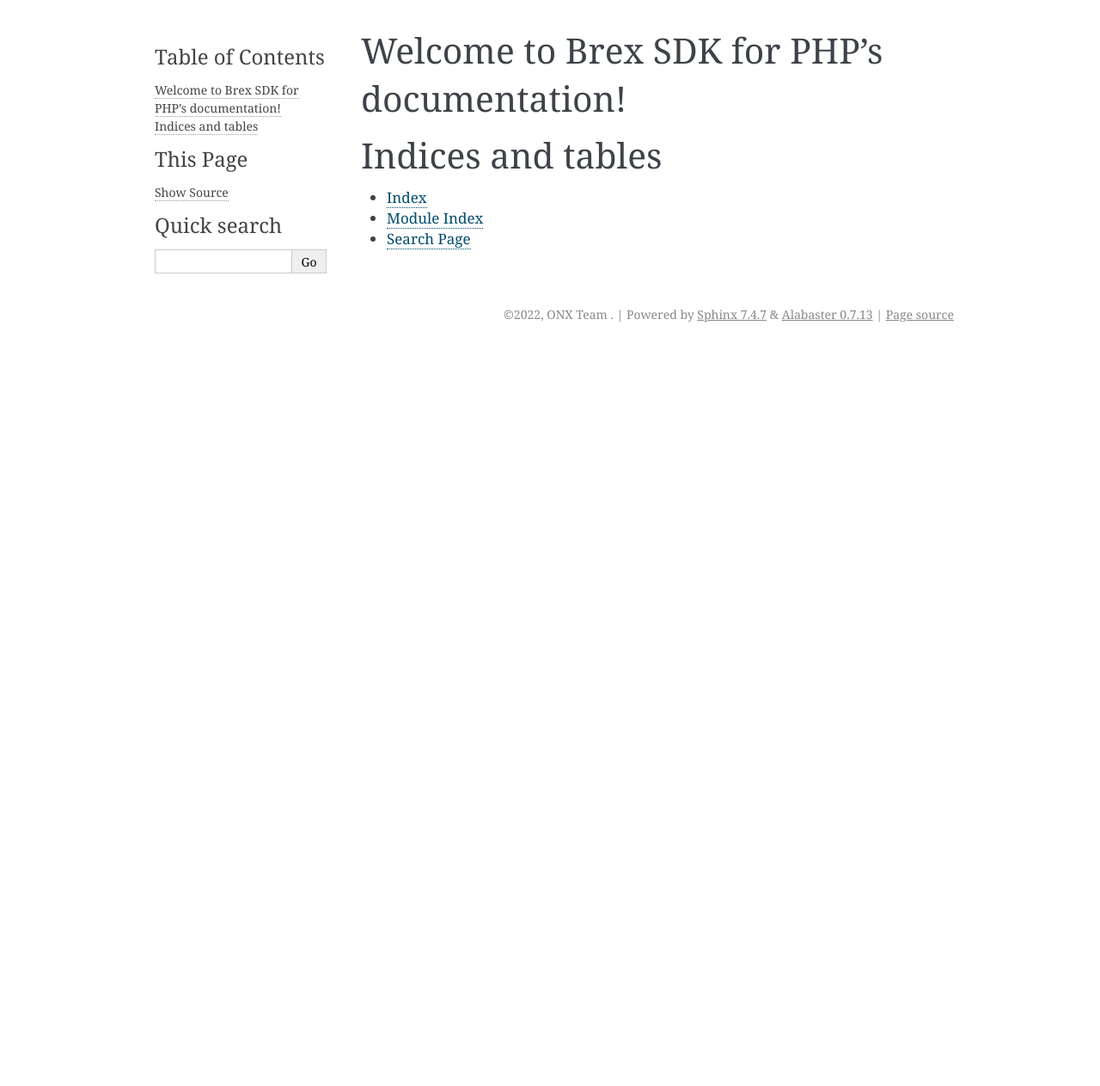
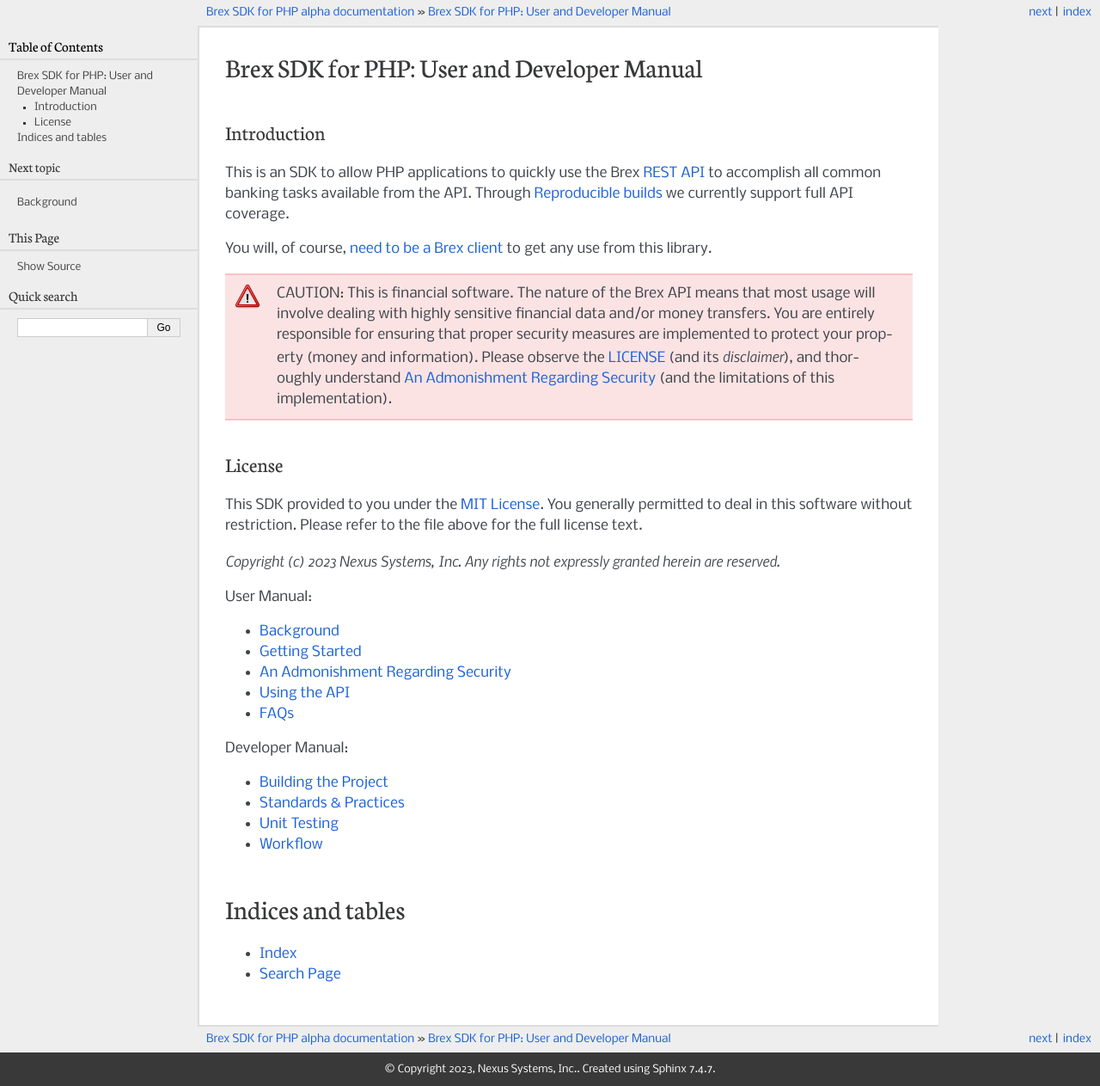
Before and after one commit to NxSys/library.clients-brex, a Sphinx documentation site: the page built from docs/man/source/index.rst, in a window 1280 px wide. Shown: the whole page at 86% size. Built offline with Sphinx 7.4.7, drawn with Linux system fonts in a browser that asks for light colours; before the commit the page ends 900 px from its top, so only the background shows below that.

Commit message:
pushed revision

```diff
--- /dev/null
+++ b/docs/man/source/about.rst
@@ -0,0 +1,40 @@
+
+Background
+==========
+
+What is Brex?
+-------------
+`Brex <https://www.brex.com/>`_  is a fin-tech company that offers a variety of financial products. Including bank accounts, transfers, corporate cards, vendor management & bill pay, ERP integrations, and more.
+
+What is this?
+-------------
+The Brex SDK for PHP is an installable composer package that allows an application to call on the `Brex API <https://developer.brex.com/>`_ through PHP.
+
+Why is this?
+------------
+The `Brex API <https://developer.brex.com/>`_ allows you to do specific, custom, and bulk actions on your Brex account. It is also of a reasonably moderate size. It actually consists of 6 (relevant) different endpoints with a variety of entities and calls supported on each endpoint. This SDK allows you to call any portion of that API in a PHP runtime environment in a structured, object oriented way, without worrying about REST particulars or being concerned with a particular HTTP implementation.
+
+How does this work?
+-------------------
+This SDK can marshal access to the entire API through a single host object. We're able to leverage code generation through `Jane PHP <https://jane.readthedocs.io/en/latest/>`_  to consume the published OpenAPI specification of Brex's API. Further we're able to use `HTTPlug <http://httplug.io/>`_ to allow our generated code to support a HTTP request client you may already be using, through auto discovery. (A default implementation is discussed if are not already using one)
+
+Selected Use Cases
+------------------
+
+Pulling the Most Recent Transactions
+
+Adding a User
+
+Locking a Users Card
+
+Support
+---------
+If there's anything on your mind, dialogue is welcome.
+
+- Chat: https://onx.zulipchat.com
+- Issues: https://github.com/NxSys/library.clients-brex/issues
+- Forum: https://github.com/NxSys/library.clients-brex/discussions
+
+Project Governance
+------------------
+This project is primarily maintained by, but not sponsored by, `Nexus Systems, Inc <nxs.systems>`_. Absent a 2/3 decision by the project members writ large, final decisions are made by `Nexus Systems <oss@nxs.systems>`_.
--- a/docs/man/source/conf.py
+++ b/docs/man/source/conf.py
@@ -7,8 +7,8 @@
 # https://www.sphinx-doc.org/en/master/usage/configuration.html#project-information
 
 project = 'Brex SDK for PHP'
-copyright = '2022, ONX Team <onx@nxs.systems>'
-author = 'ONX Team <onx@nxs.systems>'
+copyright = '2023, Nexus Systems, Inc.'
+author = 'ONX Group <onx@nxs.systems>'
 release = 'alpha'
 
 # -- General configuration ---------------------------------------------------
@@ -24,5 +24,18 @@
 # -- Options for HTML output -------------------------------------------------
 # https://www.sphinx-doc.org/en/master/usage/configuration.html#options-for-html-output
 
-html_theme = 'alabaster'
+html_theme = 'pyramid'
 html_static_path = ['_static']
+
+
+import re
+
+def process_docstring(app, what, name, obj, options, lines):
+    spaces_pat = re.compile(r"( {8})")
+    ll = []
+    for l in lines:
+        ll.append(spaces_pat.sub("    ",l))
+    lines[:] = ll
+
+def setup(app):
+    app.connect('autodoc-process-docstring', process_docstring)
--- /dev/null
+++ b/docs/man/source/dev/dev_sandp.rst
@@ -0,0 +1,22 @@
+
+Standards & Practices
+=====================
+First off, thanks for taking the time to contribute! Contributions are what make the open-source community such an amazing place to learn, inspire, and create. Any contributions you make will benefit everybody else and are **greatly appreciated**.
+
+On Sonar
+-------------------
+https://sonarcloud.io/project/overview?id=NxSys_library.clients-brex
+
+Style Guide
+-------------------
+Review 'smells' here:
+
+https://sonarcloud.io/organizations/nxsys/rules?languages=php&types=CODE_SMELL
+
+Conventions
+-------------------
+`PAHN <https://en.wikibooks.org/wiki/PHP_Programming/Alternative_Hungarian_Notation>`_ as common sense allows
+
+Policies
+-------------------
+#. Code of Conduct
--- /dev/null
+++ b/docs/man/source/dev/dev_workflow.rst
@@ -0,0 +1,41 @@
+
+Workflow
+========
+
+Issues
+-------------------
+You've found a bug in the source code, a mistake in the documentation or maybe you'd like a new feature? You can help us by `submitting an issue on GitHub <https://github.com/NxSys/library.clients-brex/issues>`_. Before you create an issue, make sure to search the issue archive -- your issue may have already been addressed!
+
+Please try to create bug reports that are:
+
+- *Reproducible*. Include steps to reproduce the problem.
+- *Specific.* Include as much detail as possible: which version, what environment, etc.
+- *Unique.* Do not duplicate existing opened issues.
+- *Scoped to a Single Bug.* One bug per report.
+
+**Even better: Submit a pull request with a fix or new feature!**
+
+On DCO and Signoffs
+-------------------
+Branches
+-------------------
+resync
+^^^^^^
+Tests
+-------------------
+PRs
+-------------------
+1. Search our repository for open or closed
+   `Pull Requests <https://github.com/NxSys/library.clients-brex/pulls>`_
+   that relate to your submission. You don't want to duplicate effort.
+2. Fork the project
+3. Create your feature branch (`git checkout -b feat/amazing_feature`)
+4. Commit your changes (`git commit -m 'feat: add amazing_feature'`) This project uses `conventional commits <https://www.conventionalcommits.org>`_, so please follow the specification in your commit messages.
+5. Push to the branch (`git push origin feat/amazing_feature`)
+6. `Open a Pull Request <https://github.com/NxSys/library.clients-brex/compare?expand=1>`_
+
+Release Builds
+-------------------
+
+Reproducible builds
+^^^^^^^^^^^^^^^^^^^
--- /dev/null
+++ b/docs/man/source/getting-started/getting-started.rst
@@ -0,0 +1,69 @@
+
+Getting Started
+===============
+
+Installation
+------------
+Install `nxsys/library.client-brex <https://packagist.org/packages/nxsys/library.clients-brex>`_ with `Composer <https://getcomposer.org/doc/00-intro.md#installation-linux-unix-macos>`_.
+
+.. code-block::
+
+	composer require nxsys/library.client-brex
+
+And please don't forget
+
+.. code-block::
+
+	<?php
+	require_once 'vendor/autoload.php';
+
+Getting a Token From Brex
+-------------------------
+https://developer.brex.com/docs/authentication/
+
+PSR-7 HTTP Client
+-----------------
+This library allows you to keep the http client library you may already
+be using in your application. It does this through `service discovery <https://docs.php-http.org/en/latest/discovery.html>`_.
+If you are not using an `PSR-7 aware HTTP client <https://docs.php-http.org/en/latest/message/message-factory.html>`_ you will need to `install one <https://packagist.org/providers/psr/http-factory-implementation>`_.
+
+We have tested this against GuzzlePHP (via curl). Install the packages below.
+
+.. code-block::
+
+    composer require php-http/curl-client guzzlehttp/psr7 php-http/message
+
+.. note:: If this is confusing please read https://docs.php-http.org/en/latest/httplug/users.html and don't hesitate to `chat with us <https://onx.zulipchat.com>`_!
+
+
+
+Calling the API
+----------------
+
+.. code-block:: php
+
+	<?php
+	#if using composer use the autoloader
+	require 'vendors\autoload.php';
+
+	use NxSys\Library\Clients\Brex as BrexSdk;
+
+	$oSDK=new BrexSdk\SDKHost;
+
+	//Let's get company details to start
+	$oTeamClient=$oSDK->setAuthKey('BREX TOKEN') #consider using a token vault
+		->setupTeamClient();
+
+	/** @var BrexSdk\API\Team\Client */
+	$oTeamClient;
+
+	//... OR
+	//if you will be doing work across the API, use the follow convenience method
+	$oTeamClient=$oSDK->setupAllClients()->getTeamClient();
+	//etc...
+
+	/** @var BrexSdk\API\Team\Model\CompanyResponse */
+	$aCompanyDetails=$oTeamClient->getCompany();
+
+	$sCompanyName=$aCompanyDetails->getLegalName();
+	// ACME Corp, Inc.
--- /dev/null
+++ b/docs/man/source/getting-started/security.rst
@@ -0,0 +1,33 @@
+
+
+
+.. _security_warning:
+
+An Admonishment Regarding Security
+==================================
+
+Operational :index:`Risks`
+---------------------------
+As stated in the README. This software's purpose is to touch your *company's* money. It can read your transactions, add users to your account, and create expense cards. This is *inherently risky and sensitive*. Additionally this library is a point-to-point tool and has no access control of any kind. Moreover this is open source and freely available software. It is therefore impossible for the authors to make assurances about your security without investigating your unique environment. It is incumbent upon you, dear developer, to make well considered and careful judgments about exactly if, and how, you implement this software. While standing firmly on our disclaimer, we wish you Godspeed.
+
+:index:`Mitigation`
+-------------------
+Universal Recommendations
+	* Don't take chances with user access.
+	* Don't needlessly expose login interfaces and tokens.
+	* Check your statements and logs regularly.
+	* Investigate unusual activity.
+
+.. attention:: Prompt action may prevent a minor incident from turning in to a serious one!
+
+* Use secure channels whenever possible.
+
+.. centered:: BE SURE YOU'RE SECURE
+
+Data in transit
+^^^^^^^^^^^^^^^
+Data that passes through this library is processed in memory, and communicated over the internet. By design this SDK communicates with only hosts owned by Brex, Inc. E.g. ``platform.brexapis.com`` et. al. Commercially reasonable protection of your data in-transit should consist of a web application firewall between your application host and the network connecting to Brex. You can then begin to monitor and mitigate various HTTP and SSL risks and perform auditing of your application traffic.
+
+Data at rest
+^^^^^^^^^^^^^
+By design this library does not perform caching or data storage of any sort. Considering the workload this library enables, its very likely your application will. Ensure that your application handles data appropriately and securely when using this library.
--- a/docs/man/source/index.rst
+++ b/docs/man/source/index.rst
@@ -3,18 +3,46 @@
    You can adapt this file completely to your liking, but it should at least
    contain the root `toctree` directive.
 
-Welcome to Brex SDK for PHP's documentation!
-============================================
+Brex SDK for PHP: User and Developer Manual
+===========================================
+
+
+Introduction
+------------
+This is an SDK to allow PHP applications to quickly use the Brex `REST API <https://developer.brex.com/>`_ to accomplish all common banking tasks available from the API. Through :ref:`code-generation` we currently support full API coverage.
+
+You will, of course, `need to be a Brex client <https://www.brex.com/sales>`_ to get any use from this library.
+
+.. warning::
+	CAUTION: This is financial software. The nature of the Brex API means that most usage will involve dealing with highly sensitive financial data and/or money transfers. You are entirely responsible for ensuring that proper security measures are implemented to protect your property (money and information). Please observe the `LICENSE <https://github.com/NxSys/library.clients-brex/blob/main/LICENSE.txt>`_ (and its *disclaimer*), and thoroughly understand :ref:`security_warning` (and the limitations of this implementation).
+
+License
+-------
+This SDK provided to you under the `MIT License <https://github.com/NxSys/library.clients-brex/blob/main/LICENSE.txt>`_. You generally permitted to deal in this software without restriction. Please refer to the file above for the full license text.
+
+`Copyright (c) 2023 Nexus Systems, Inc. Any rights not expressly granted herein are reserved.`
+
 
 .. toctree::
-   :maxdepth: 2
-   :caption: Contents:
+   :maxdepth: 1
+   :caption: User Manual:
+   :glob:
 
+   about
+   getting-started/*
+   user*
+
+.. toctree::
+   :maxdepth: 1
+   :caption: Developer Manual:
+   :glob:
+
+   dev/dev*
 
 
 Indices and tables
 ==================
 
 * :ref:`genindex`
-* :ref:`modindex`
 * :ref:`search`
+.. * :ref:`modindex`
--- /dev/null
+++ b/docs/man/source/user_api.rst
@@ -0,0 +1,121 @@
+
+Using the API
+=============
+
+
+Brex Requirements
+-------------------
+https://developer.brex.com/docs/authentication/
+https://developer.brex.com/docs/roles_permissions_scopes/
+https://developer.brex.com/docs/checklist/
+
++--------------------------------------------+
+| Up to 1000 requests in 60 seconds.         |
++--------------------------------------------+
+| Up to 1000 transfers in 24 hours.          |
++--------------------------------------------+
+| Up to 100 international wires in 24 hours. |
++--------------------------------------------+
+| Up to 5000 cards created in 24 hours.      |
++--------------------------------------------+
+
+What that looks like in the sdk
+https://developer.brex.com/docs/pagination/
+https://developer.brex.com/docs/idempotency/
+
+
+Getting Data
+-------------------
+.. code-block:: php
+
+	<?php
+	use NxSys\Library\Clients\Brex as BrexSdk;
+
+	$oSdkHost=new BrexSdk\SDKHost;
+
+	//Let's get company details to start.
+	/** @var BrexSdk\API\Team\Client $oTeamClient; */
+	$oTeamClient=$oSdkHost->setAuthKey('BREX TOKEN')
+		->setupTeamClient();
+
+
+	/** @var BrexSdk\API\Team\Model\CompanyResponse */
+	$aCompanyDetails=$oTeamClient->getCompany();
+
+	$sCompanyName=$aCompanyDetails->getLegalName();
+	// ACME Corp, Inc.
+
+
+Putting Data
+-------------------
+
+.. code-block:: php
+
+	<?php
+	use NxSys\Library\Clients\Brex as BrexSdk;
+
+	$oSdkHost=new BrexSdk\SDKHost;
+
+	//Let's get company details to start
+	/** @var BrexSdk\API\Team\Client $oTeamClient; */
+	$oTeamClient=$oSdkHost->setAuthKey('BREX TOKEN')
+		->setupTeamClient();
+
+
+	$oNewUser=new BrexSdk\API\Team\Model\CreateUserRequest;
+	$oNewUser->setFirstName('Test');
+	$oNewUser->setLastName('User');
+	$oNewUser->setEmail('TUser@acme.example');
+
+	//@throws on failure
+	$oCreatedUser=$oTeamClient->createUser($oNewUser);
+
+
+
+
+Webhooks
+-------------------
+
+Plugins
+-------------------
+
+Adding Logging
+
+.. code-block:: php
+
+	<?php
+	use NxSys\Library\Clients\Brex as BrexSdk;
+	use Http\Client\Common\Plugin as HttpPlugin;
+	use Monolog;
+
+	$oSdkHost=new BrexSdk\SDKHost;
+	$oSdkHost->setAuthKey($bxtoken);
+
+	$logger=new Monolog\Logger('brex-request');
+	$logger->pushHandler(
+		new Monolog\Handler\StreamHandler('api-trace.log', Monolog\Level::Debug)
+	);
+
+	$oSdkHost->addHttpPlugin(
+		new HttpPlugin\LoggerPlugin($logger,
+		new \Http\Message\Formatter\FullHttpMessageFormatter)
+	);
+
+Using Staging
+
+.. note::  ``Psr\Http\Message\UriInterface``
+
+.. code-block:: php
+
+	<?php
+	use NxSys\Library\Clients\Brex as BrexSdk;
+	use Http\Client\Common\Plugin as HttpPlugin;
+	use Nyholm\Psr7\Uri;
+
+	$oSdkHost=new BrexSdk\SDKHost;
+	$oSdkHost->setAuthKey($bxtoken);
+
+	$oSdkHost->addHttpPlugin(
+		new HttpPlugin\AddHostPlugin(new Uri('https://platform.staging.brexapps.com'),
+		['replace' => true])
+	);
--- /dev/null
+++ b/docs/man/source/user_faq.rst
@@ -0,0 +1,3 @@
+
+FAQs
+====
```
Also changed, not shown: README.md (+8 -7 lines), docs/man/source/dev/dev_building.rst (added, +60 -0 lines), docs/man/source/dev/dev_testing.rst (added, +18 -0 lines).
